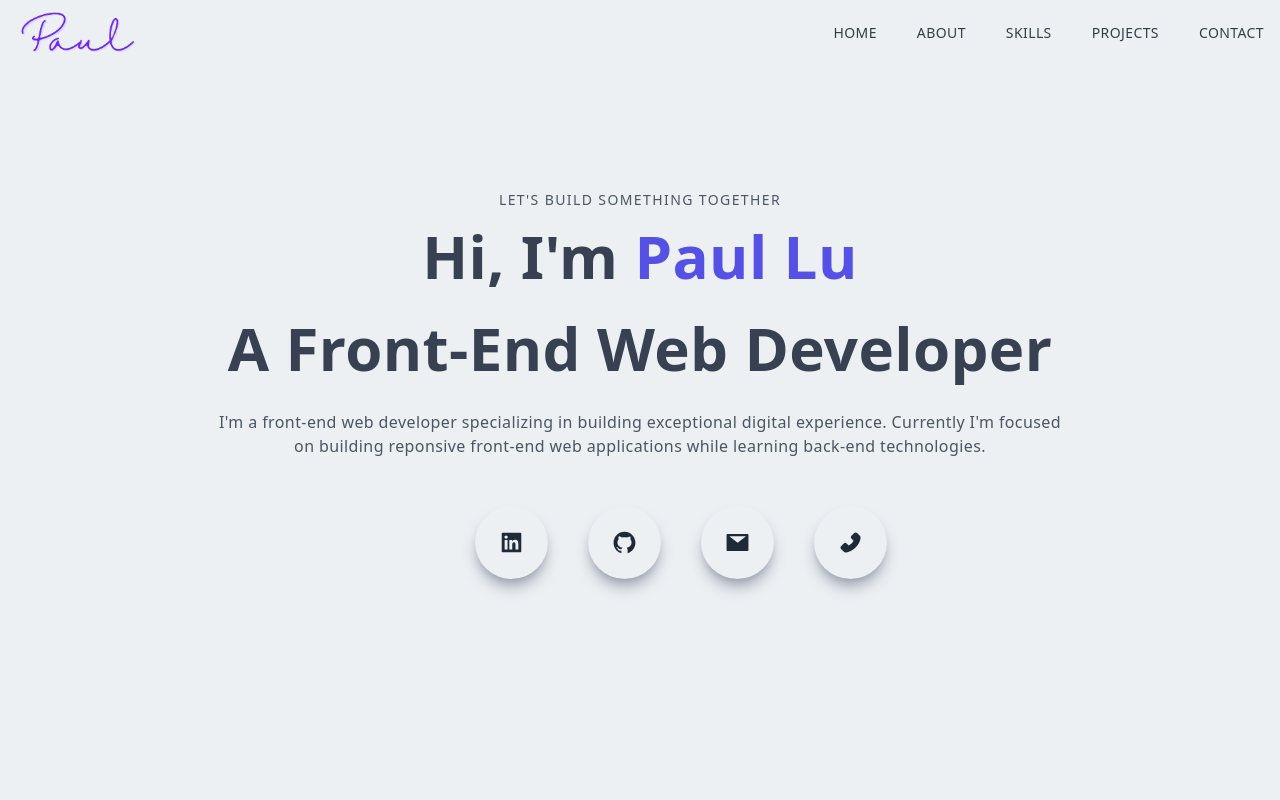
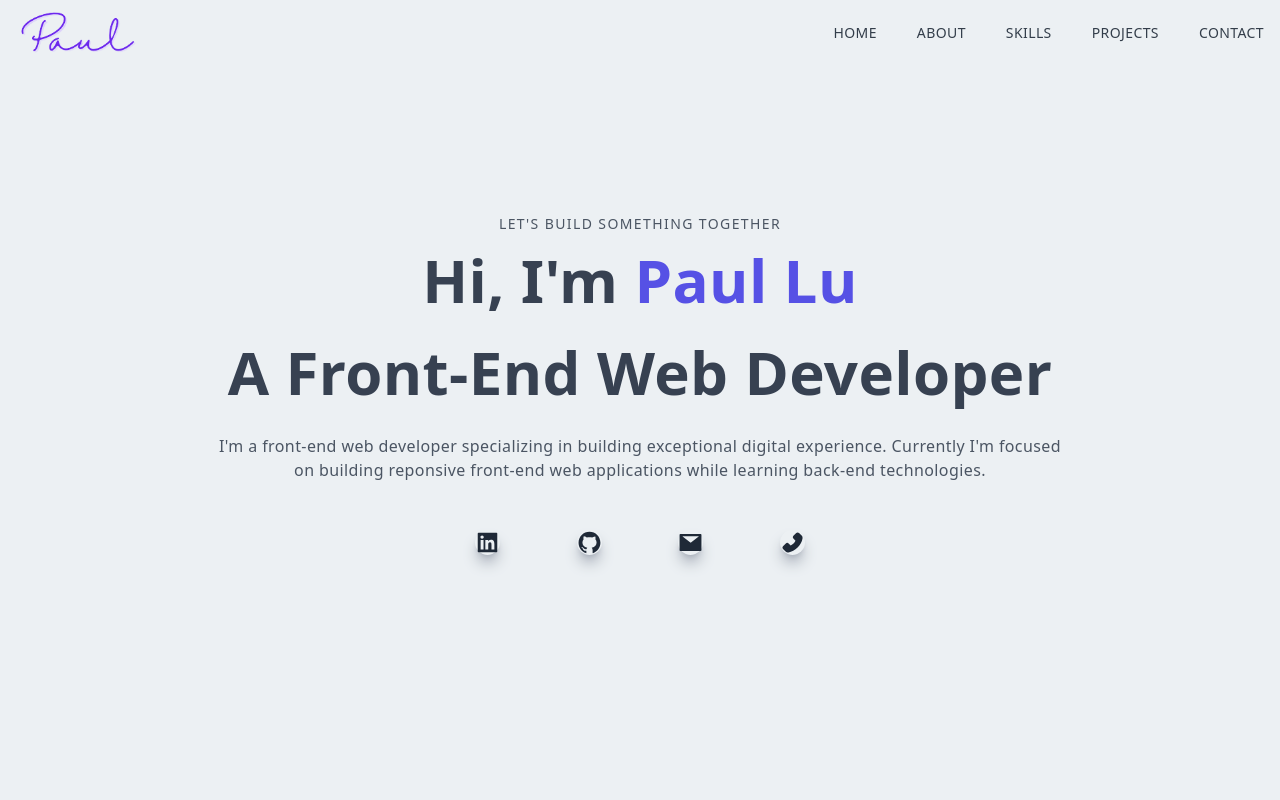
Before and after one commit to Paul-l-sining/Portfolio, a Next.js app: page / in a window 1280 px wide. Shown: the top 800 px of the page. Built offline with nearby package versions, Linux system fonts and the light colour scheme.

Commit message:
change icon size

```diff
--- a/components/Home.jsx
+++ b/components/Home.jsx
@@ -21,7 +21,7 @@ function Home() {
             front-end web applications while learning back-end technologies.
           </p>
 
-          <ContactIcons size='5 md:p-6' extraFeatures='max-w-[330px] m-auto md:space-x-10 py-4'/>
+          <ContactIcons size='5' extraFeatures='max-w-[330px] m-auto md:space-x-10 py-4'/>
         </div>
       </div>
     </div>
```
